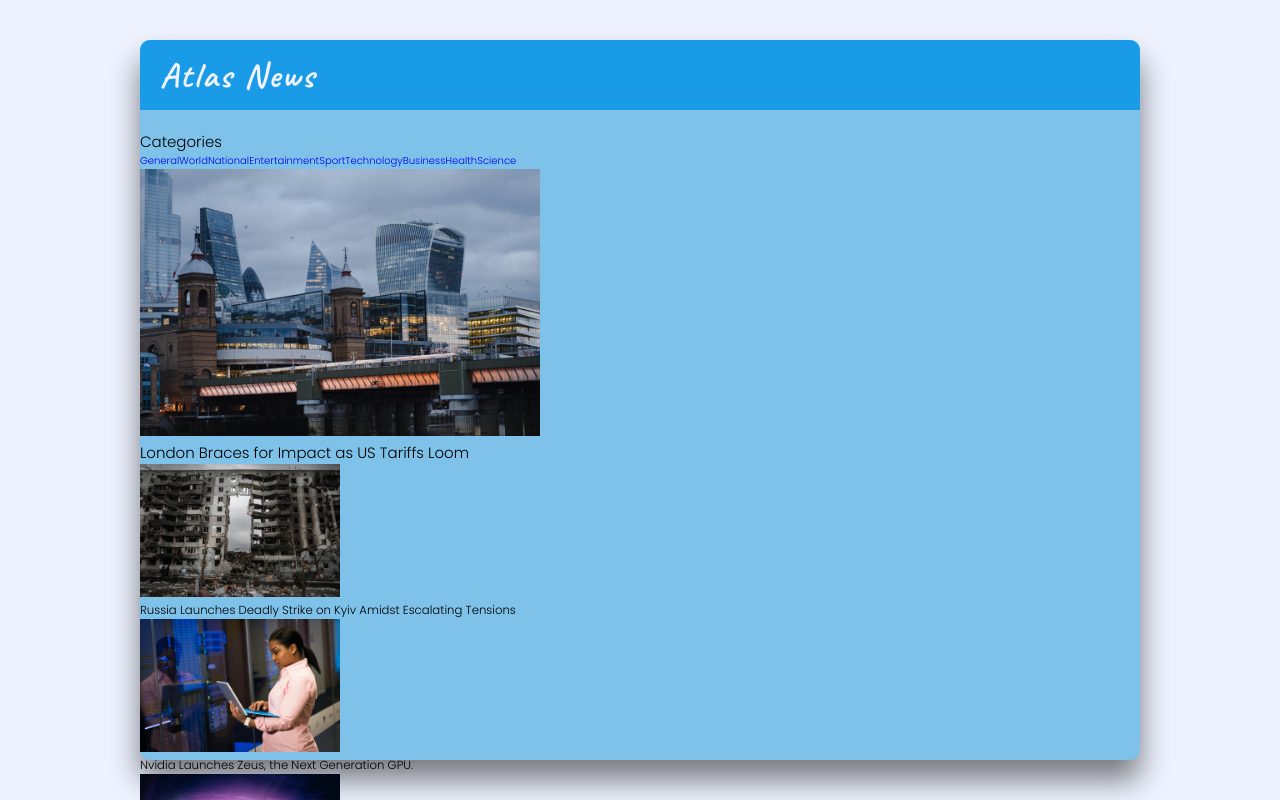
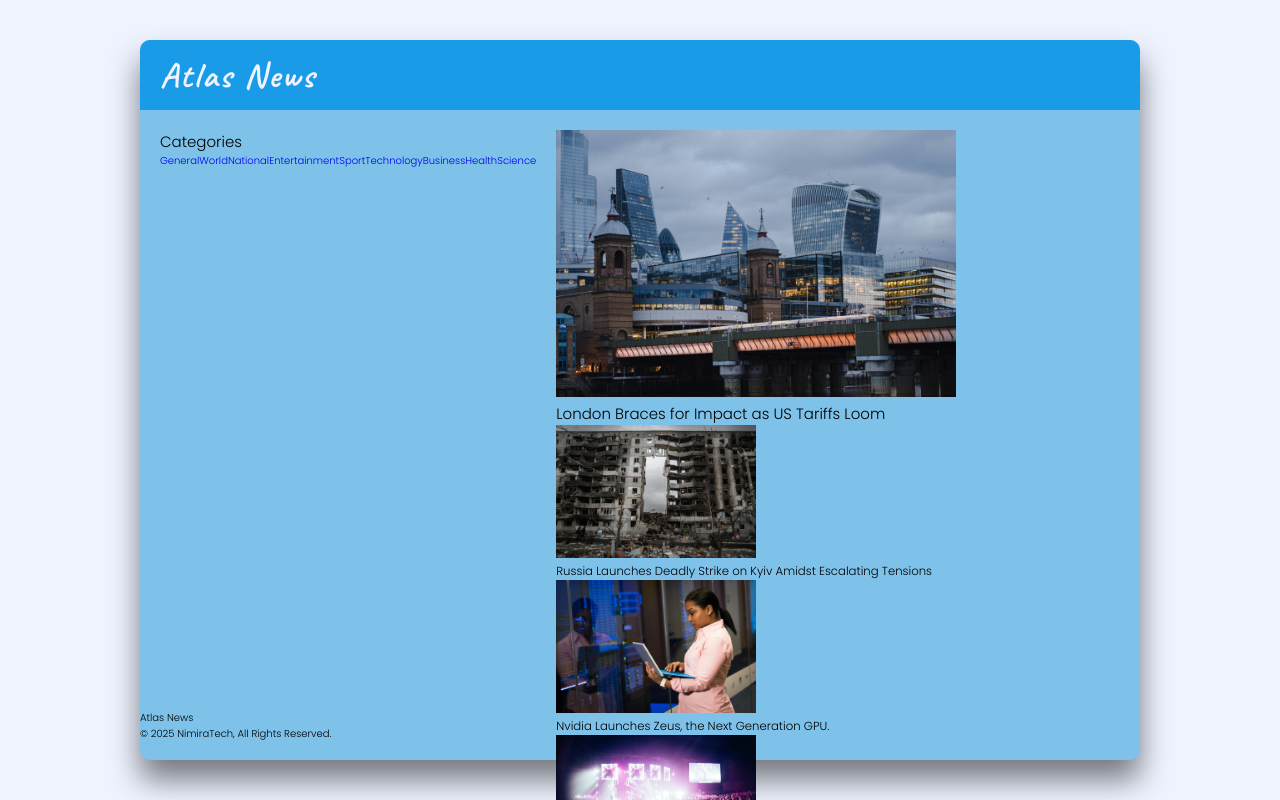
Before and after one commit to Nimira43/Atlas-News, a React (Vite) app: page / in a window 1280 px wide. Shown: the top 800 px of the page. Built offline with nearby package versions, Linux system fonts and the light colour scheme.

Commit message:
.news-content styled.

```diff
--- a/src/css/news.css
+++ b/src/css/news.css
@@ -29,6 +29,13 @@
   color: var(--light);
 }
 
+.news-content {
+  display: flex;
+  column-gap: 2rem;
+  height: calc(100% - 16rem);
+  padding: 0 2rem;
+}
+
 .headline img {
   width: 40rem;
 }
```
